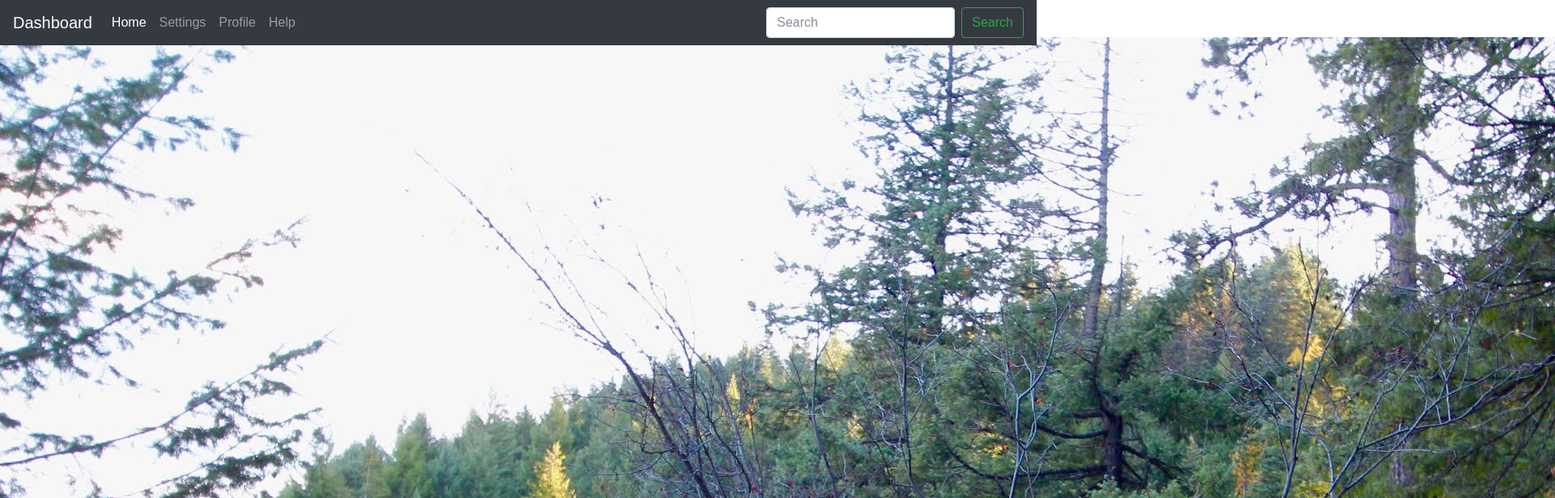
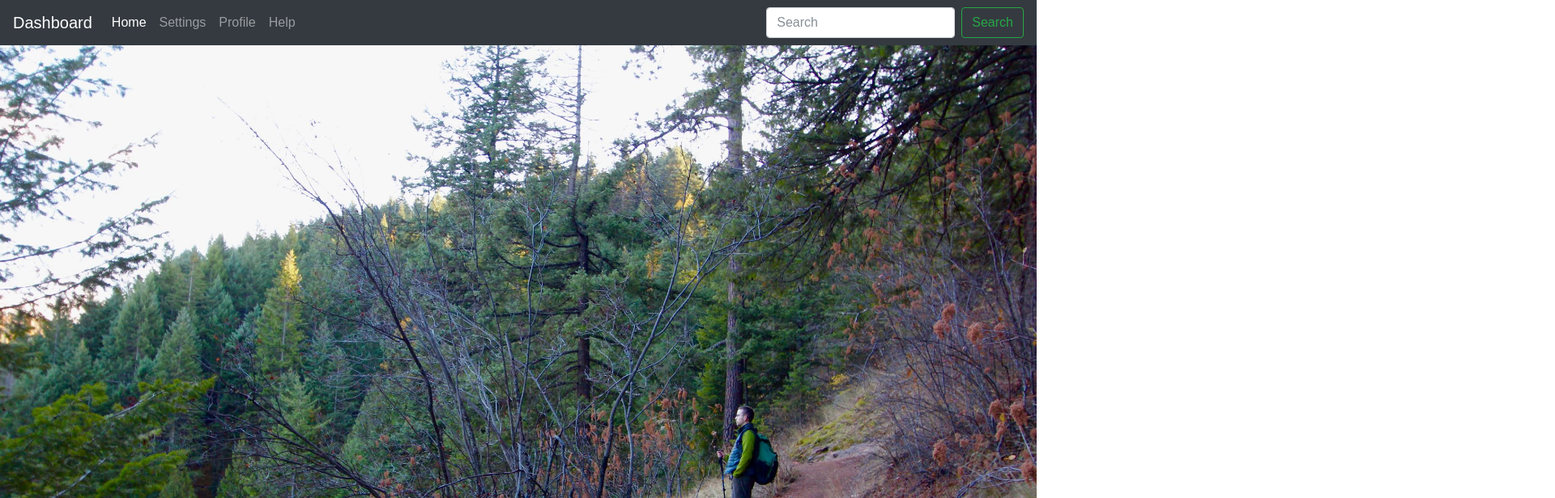
Before and after one commit to RileyDMK/pivot-point, a React (Create React App) app: page / in a window 1280 px wide. Shown: the top 616 px of the page at 81% size, 1920 px wide, since content can reach past the window. Built offline with nearby package versions, Linux system fonts and the light colour scheme.

Commit message:
Introduce hero image and CSS

```diff
--- a/src/App.css
+++ b/src/App.css
@@ -19,6 +19,12 @@
   font-style: normal;
   font-weight: 300; }
 
+#hero {
+  width: 100%;
+  height: 100vh;
+  background-image: url(./images/mtnpath.jpg);
+  background-size: cover; }
+
 @keyframes App-logo-spin {
   from {
     transform: rotate(0deg); }
--- a/src/App.js
+++ b/src/App.js
@@ -15,7 +15,7 @@ class App extends Component {
         <div className="App-intro">
           <h2>The Way Ahead is Just a PivotPoint away</h2>
         </div>
-        <img src={require('./images/mtnpath.jpg')}/>
+        <div id="hero"></div>
       </div>
     );
   }
--- a/src/App.scss
+++ b/src/App.scss
@@ -24,6 +24,13 @@
   font-weight: 300;
 }
 
+#hero {
+  width:100%;
+  height:100vh;
+  background-image: url(./images/mtnpath.jpg);
+  background-size: cover;
+}
+
 @keyframes App-logo-spin {
   from { transform: rotate(0deg); }
   to { transform: rotate(360deg); }
```
